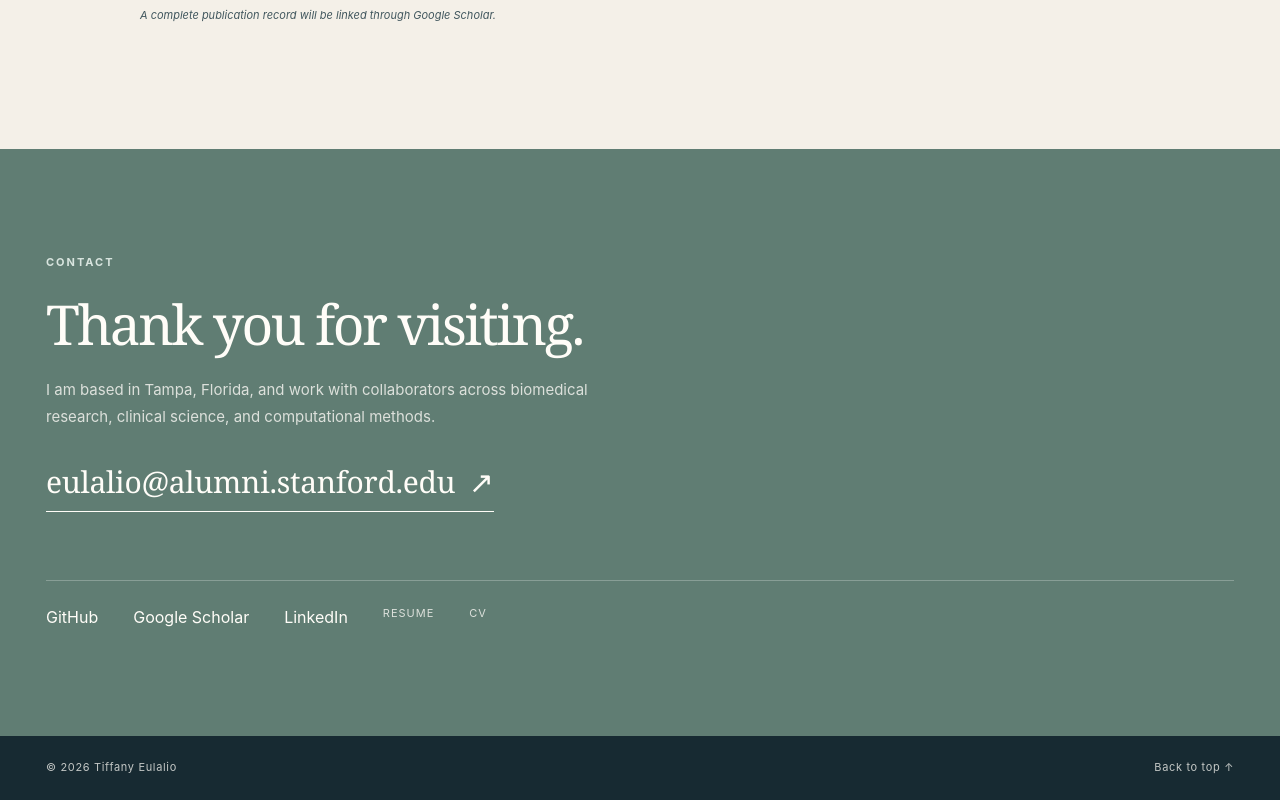
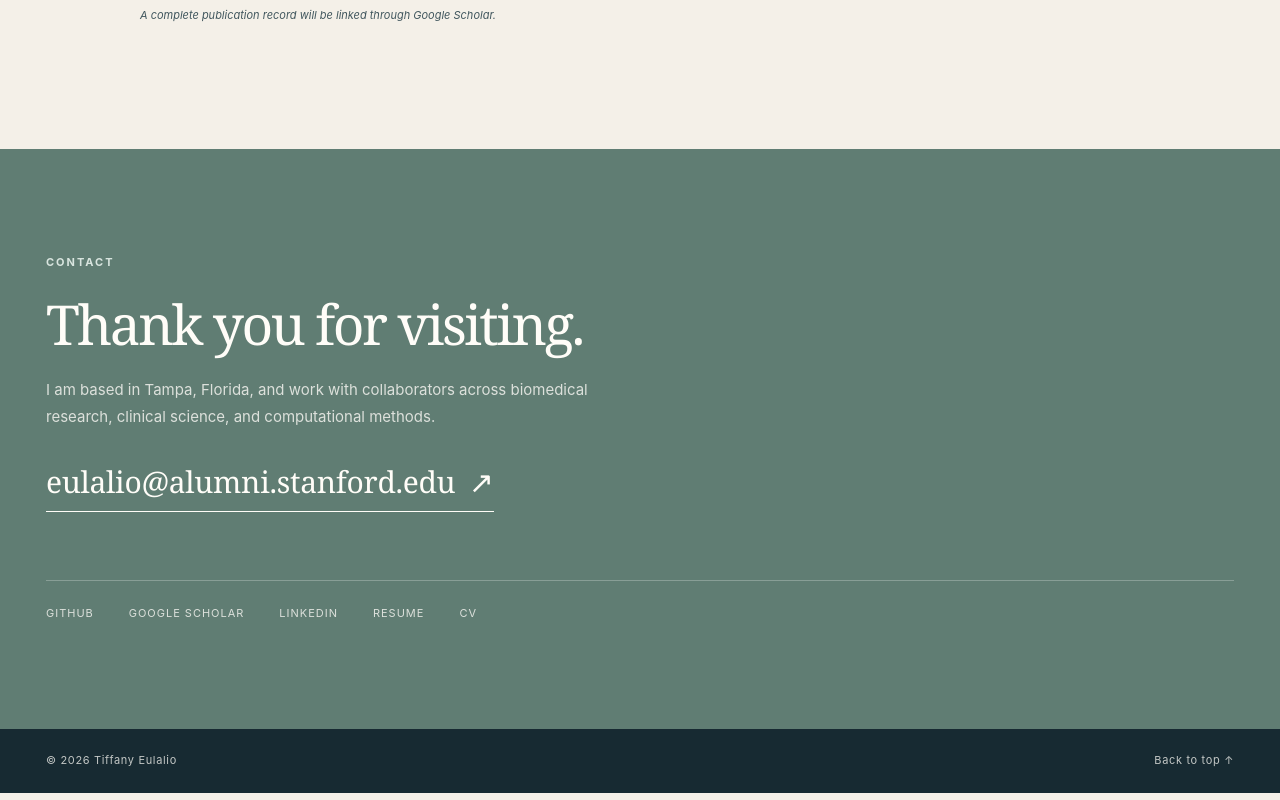
Before and after one commit to tyeulalio/tyeulalio.github.io, a Next.js app: page / in a window 1280 px wide. Shown: the part 4572-5372 px from the top of the page. Built offline with nearby package versions, Linux system fonts and the light colour scheme.

Commit message:
Style professional profile links

```diff
--- a/app/globals.css
+++ b/app/globals.css
@@ -499,11 +499,23 @@ h1 {
   padding-top: 24px;
 }
 
-.contact-links span {
+.contact-links span,
+.contact-links a {
   color: rgba(255, 253, 248, 0.78);
   font-size: 11px;
   letter-spacing: 0.09em;
   text-transform: uppercase;
+}
+
+.contact-links a {
+  border-bottom: 1px solid transparent;
+  transition: border-color 180ms ease, color 180ms ease;
+}
+
+.contact-links a:hover,
+.contact-links a:focus-visible {
+  border-color: currentColor;
+  color: var(--white);
 }
 
 footer {
```
